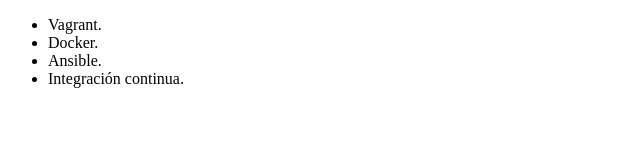
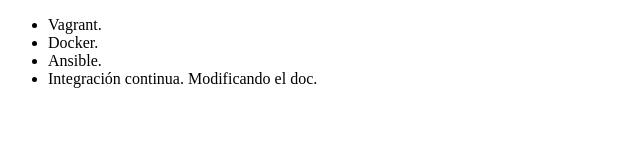
Before and after one commit to xJASMIN1x/Alura-cursos, a plain HTML site: page index.html in a window 1280 px wide. Shown: the whole page, without its empty margins (0-640 px from the left). Drawn offline with Linux system fonts and the light colour scheme.

Commit message:
Index.html modificado

```diff
--- a/index.html
+++ b/index.html
@@ -9,7 +9,7 @@
          <li> Vagrant. </li>
          <li> Docker. </li>
          <li> Ansible. </li>
-         <li> Integración continua.</li>
+         <li> Integración continua. Modificando el doc.</li>
      </ul>
 </body>
 </html>
```
